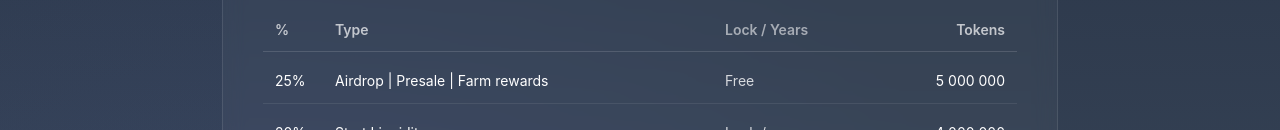
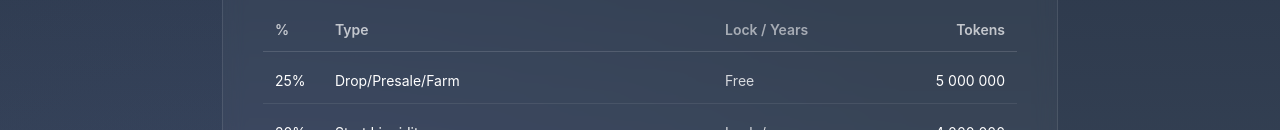
Before and after one commit to SashaJozwiak/uh_l, a Next.js app: page /whitepaper in a window 1280 px wide. Shown: the part 670-800 px from the top of the page. Built offline with nearby package versions, Linux system fonts and the light colour scheme; no server answers.

Commit message:
fix: wp-dpf

```diff
--- a/app/whitepaper/page.tsx
+++ b/app/whitepaper/page.tsx
@@ -76,7 +76,7 @@ export default function WhitepaperPage() {
     {/* Rows */}
     <div className={styles.row}>
       <div>25%</div>
-      <div>Airdrop | Presale | Farm rewards</div>
+      <div>Drop/Presale/Farm</div>
       <div>Free</div>
       <div>5 000 000</div>
     </div>
```
